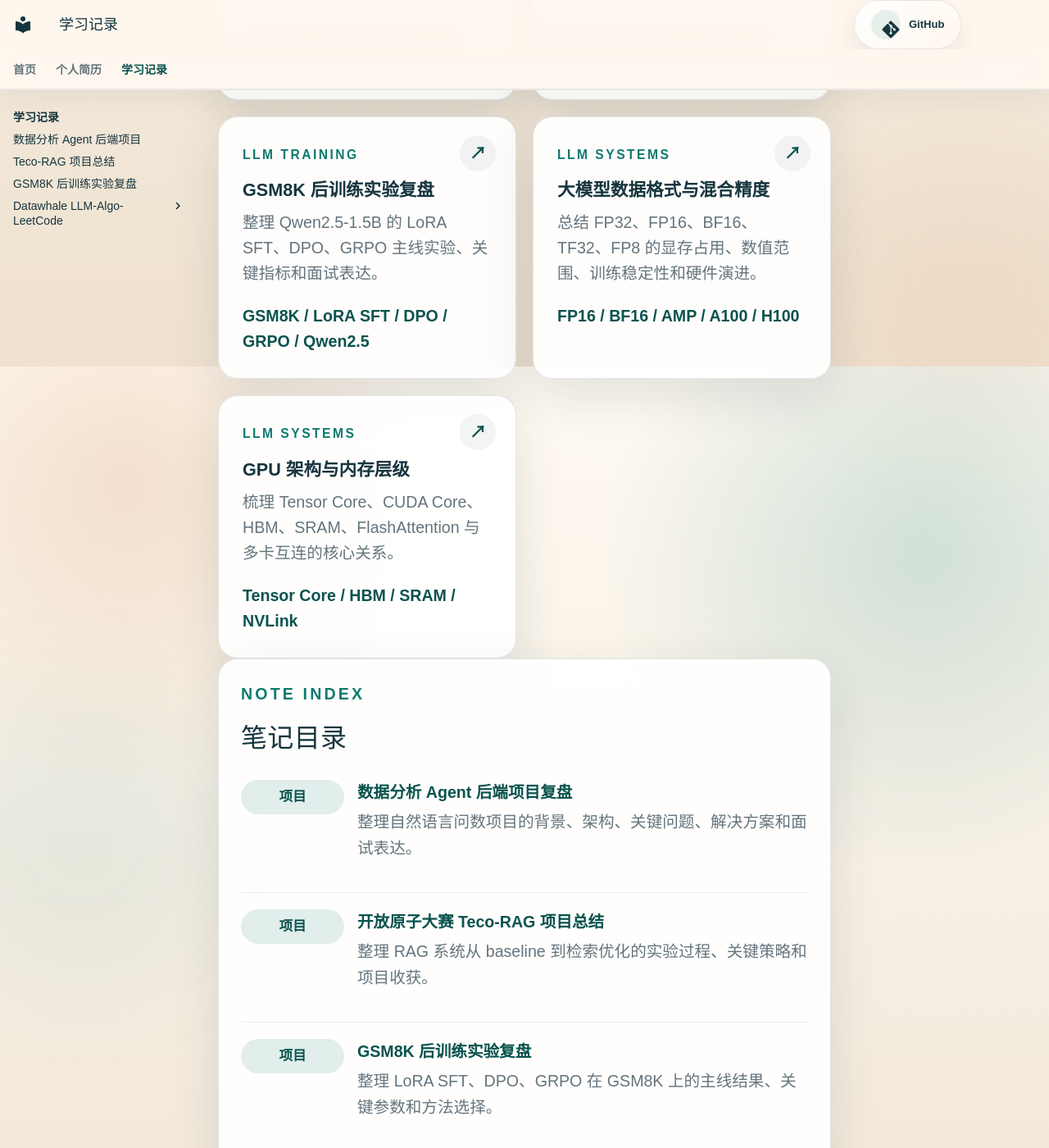
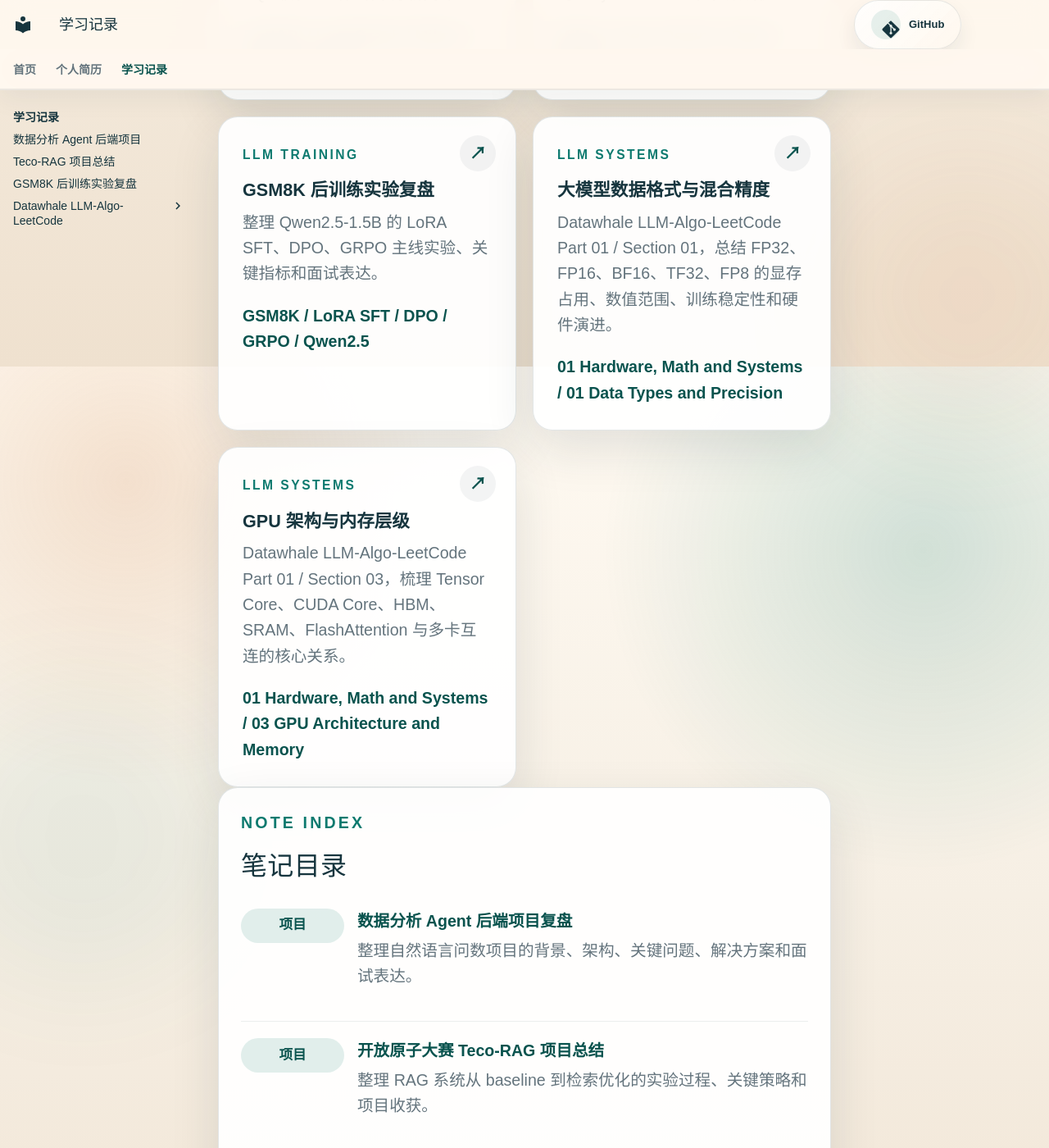
Before and after one commit to huomalxq/huomalxq.github.io, an MkDocs documentation site: the page built from docs/study/index.md, in a window 1280 px wide and 1400 px high, scrolled down 953 px. Shown: the whole window at 82% size. Built offline with MkDocs 1.6.1 and Material for MkDocs 9.7.7, drawn with Linux system fonts in a browser that asks for light colours; comment, search, counter and statistics services are not loaded; some of the changed text lies outside the part shown.

Commit message:
Mark Datawhale note sections

```diff
--- a/docs/study/index.md
+++ b/docs/study/index.md
@@ -46,14 +46,14 @@ title: 学习记录
   <a class="study-card" href="llm-algo-leetcode/llm-data-types-and-precision/">
     <span class="study-card__label">LLM Systems</span>
     <strong>大模型数据格式与混合精度</strong>
-    <span>总结 FP32、FP16、BF16、TF32、FP8 的显存占用、数值范围、训练稳定性和硬件演进。</span>
-    <em class="study-card__meta">FP16 / BF16 / AMP / A100 / H100</em>
+    <span>Datawhale LLM-Algo-LeetCode Part 01 / Section 01，总结 FP32、FP16、BF16、TF32、FP8 的显存占用、数值范围、训练稳定性和硬件演进。</span>
+    <em class="study-card__meta">01 Hardware, Math and Systems / 01 Data Types and Precision</em>
   </a>
   <a class="study-card" href="llm-algo-leetcode/llm-gpu-architecture-and-memory/">
     <span class="study-card__label">LLM Systems</span>
     <strong>GPU 架构与内存层级</strong>
-    <span>梳理 Tensor Core、CUDA Core、HBM、SRAM、FlashAttention 与多卡互连的核心关系。</span>
-    <em class="study-card__meta">Tensor Core / HBM / SRAM / NVLink</em>
+    <span>Datawhale LLM-Algo-LeetCode Part 01 / Section 03，梳理 Tensor Core、CUDA Core、HBM、SRAM、FlashAttention 与多卡互连的核心关系。</span>
+    <em class="study-card__meta">01 Hardware, Math and Systems / 03 GPU Architecture and Memory</em>
   </a>
 </section>
 
@@ -86,14 +86,14 @@ title: 学习记录
       <time datetime="2026-06-14">学习</time>
       <div>
         <strong><a href="llm-algo-leetcode/llm-data-types-and-precision/">大模型数据格式与混合精度知识点总结</a></strong>
-        <p>梳理大模型训练和推理中常见数据格式、BF16 训练优势、FP32 主权重、A100/ H100 精度能力。</p>
+        <p>Datawhale LLM-Algo-LeetCode Part 01 / Section 01：梳理常见数据格式、BF16 训练优势、FP32 主权重、A100/ H100 精度能力。</p>
       </div>
     </article>
     <article class="feed-item">
       <time datetime="2026-06-14">学习</time>
       <div>
         <strong><a href="llm-algo-leetcode/llm-gpu-architecture-and-memory/">GPU 物理架构、内存层级与核心硬件单元总结</a></strong>
-        <p>总结 GPU 架构演进、Tensor Core、Memory Bound、FlashAttention 的 SRAM 优化和节点内通信。</p>
+        <p>Datawhale LLM-Algo-LeetCode Part 01 / Section 03：总结 GPU 架构演进、Tensor Core、Memory Bound、FlashAttention 的 SRAM 优化和节点内通信。</p>
       </div>
     </article>
   </div>
--- a/mkdocs.yml
+++ b/mkdocs.yml
@@ -35,5 +35,6 @@ nav:
       - Teco-RAG 项目总结: study/teco-rag-project-summary.md
       - GSM8K 后训练实验复盘: study/gsm8k-post-training-experiments.md
       - Datawhale LLM-Algo-LeetCode:
-          - 大模型数据格式与混合精度: study/llm-algo-leetcode/llm-data-types-and-precision.md
-          - GPU 架构与内存层级: study/llm-algo-leetcode/llm-gpu-architecture-and-memory.md
+          - Part 01 Hardware, Math and Systems:
+              - 01 Data Types and Precision: study/llm-algo-leetcode/llm-data-types-and-precision.md
+              - 03 GPU Architecture and Memory: study/llm-algo-leetcode/llm-gpu-architecture-and-memory.md
```
Also changed, not shown: docs/study/llm-algo-leetcode/llm-data-types-and-precision.md (+6 -0 lines), docs/study/llm-algo-leetcode/llm-gpu-architecture-and-memory.md (+6 -0 lines).
